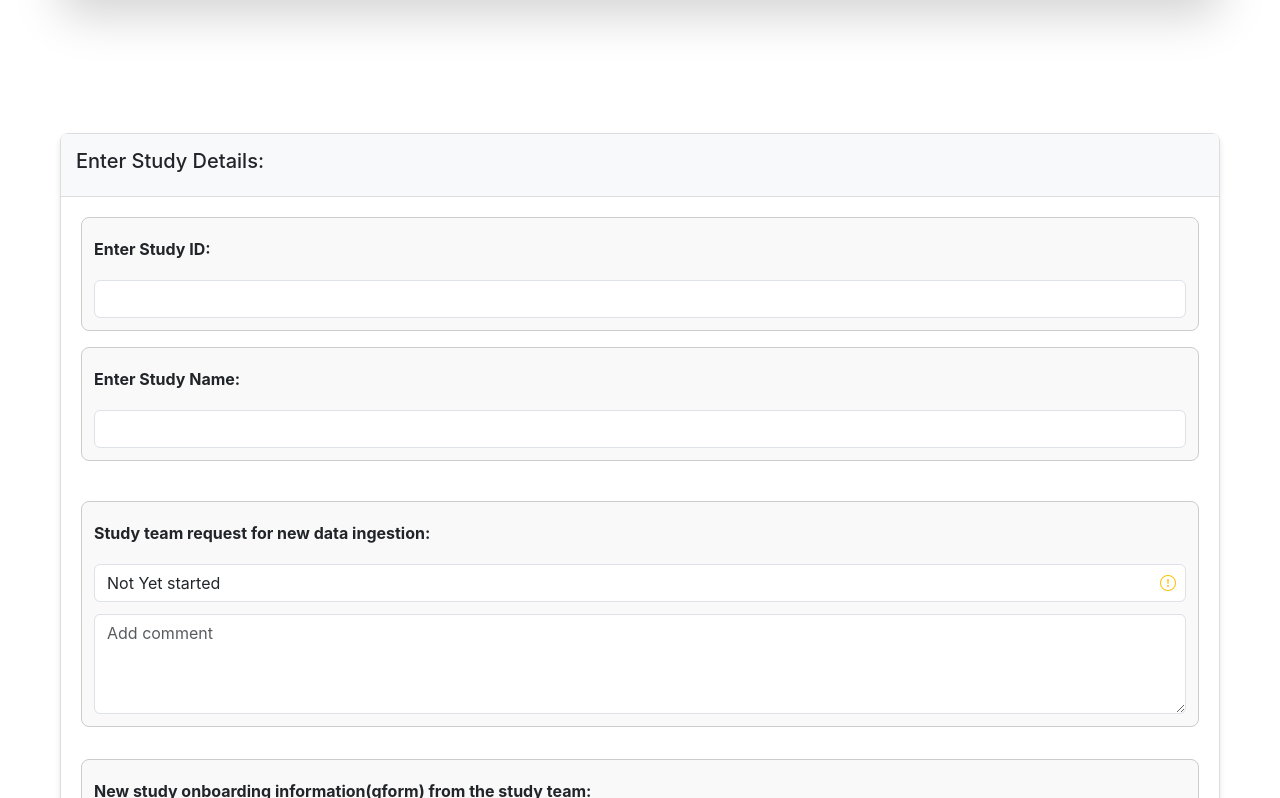
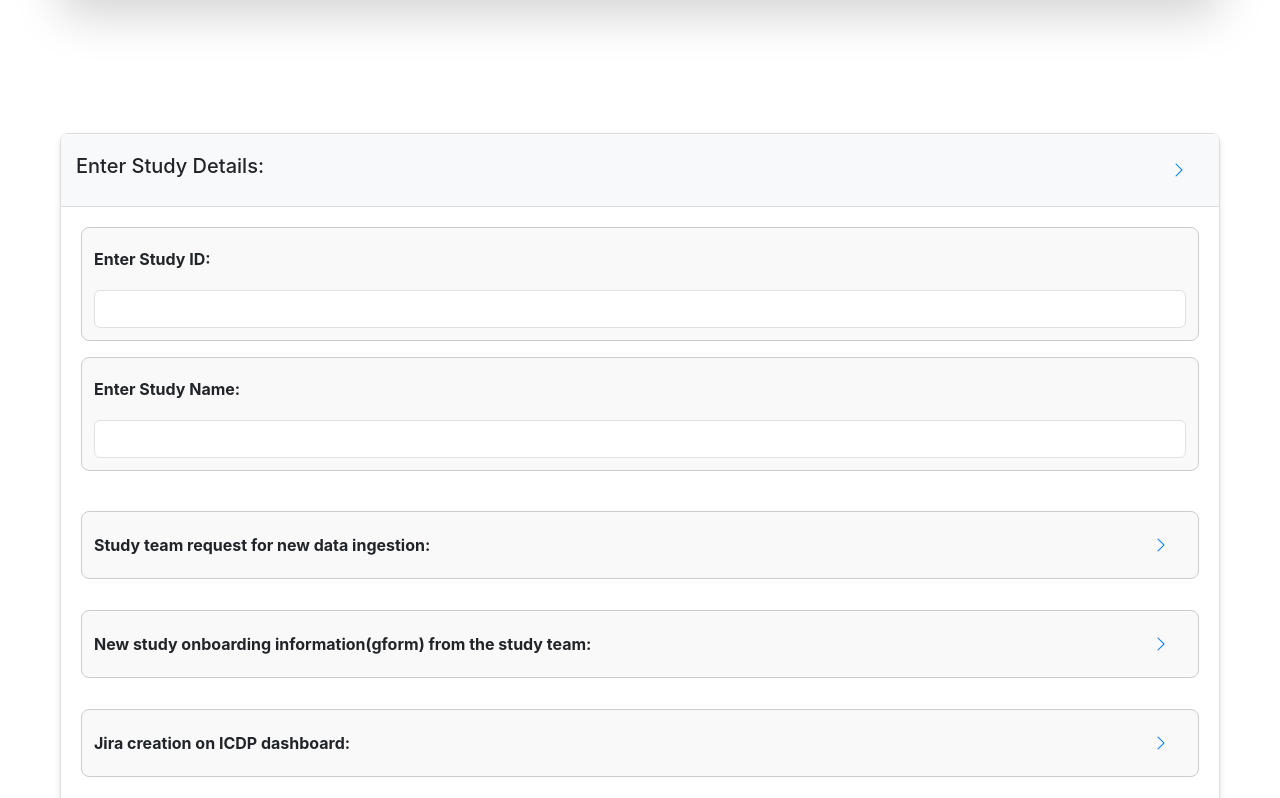
Before and after one commit to BokkaRakesh/IDPproject_client, an Angular app: page /study-details in a window 1280 px wide. Shown: the part 322-1120 px from the top of the page. Built offline with nearby package versions, Linux system fonts and the light colour scheme.

Commit message:
new study hide status done

```diff
--- a/src/study-details/study-form/study-form.component.html
+++ b/src/study-details/study-form/study-form.component.html
@@ -1,6 +1,9 @@
 <div class="card">
-  <div class="card-header">
+  <div class="card-header d-flex justify-content-between align-items-center">
     <h5>Enter Study Details:</h5>
+    <button type="button" class="btn btn-link" (click)="toggleAllFields()">
+      <i class="bi" [ngClass]="isAllExpanded ? 'bi-chevron-down' : 'bi-chevron-right'"></i>
+    </button>
   </div>
   <div class="card-body">
     <form [formGroup]="studyForm" (ngSubmit)="onSubmit()">
@@ -16,52 +19,57 @@
       <!-- Study Name -->
       <div class="form-group bordered-block">
         <label for="studyName" class="col-form-label fw-bold">Enter Study Name:</label>
-        <input id="studyName" formControlName="studyName" class="form-control input-block"/>
+        <input id="studyName" formControlName="studyName" class="form-control input-block" />
       </div>
 
       <!-- Validation Messages -->
-      <div
-        *ngIf="studyForm.errors?.['requiredOne'] &&
-        (studyForm.controls['studyId'].touched || studyForm.controls['studyName'].touched)"
-        class="text-danger"
-      >
+      <div *ngIf="studyForm.errors?.['requiredOne'] &&
+        (studyForm.controls['studyId'].touched || studyForm.controls['studyName'].touched)" class="text-danger">
         At least one of Study ID or Study Name is required.
       </div>
 
       <!-- Space between Study ID/Name and dynamic fields -->
       <br />
-
-      <!-- Dynamic Fields -->
+      <!-- Dynamic Fields Section -->
       <div class="form-container">
         <div *ngFor="let field of fields" class="form-group bordered-block">
+          <div class="d-flex align-items-center justify-content-between">
             <label class="col-form-label fw-bold">{{ field.label }}:</label>
+            <button type="button" class="btn btn-link" (click)="toggleExpand(field.key)">
+              <i class="bi" [ngClass]="isFieldExpanded[field.key] ? 'bi-chevron-down' : 'bi-chevron-right'"></i>
+            </button>
+          </div>
+
+          <!-- Status and Comments Section (Expand/Collapse) -->
+          <div *ngIf="isFieldExpanded[field.key]">
+            <!-- Status Dropdown -->
             <div class="field-container">
-            <select
-              [formControlName]="field.key"
-              class="form-control input-block"
-              (change)="onStatusChange(field.key, $event)"
-            >
+              <select [formControlName]="field.key" class="form-control input-block"
+                (change)="onStatusChange(field.key, $event)">
                 <option *ngFor="let option of statusOptions" [value]="option.value">
                   {{ option.label }}
                 </option>
               </select>
               <i class="status-icon" [class]="statusIcons[field.key]"></i>
             </div>
-          <textarea
-            placeholder="Add comment"
-            [formControlName]="field.key + '_comment'"
-            class="form-control text-area-block"
-          ></textarea>
+
+            <!-- Expandable Comment Section -->
+            <div class="comment-section">
+              <button type="button" class="btn btn-link" (click)="toggleComment(field.key)">
+                <i class="bi" [ngClass]="commentExpanded[field.key] ? 'bi-chevron-down' : 'bi-chevron-right'"></i>
+                Comments
+              </button>
+
+              <textarea *ngIf="commentExpanded[field.key]" placeholder="Add comment"
+                [formControlName]="field.key + '_comment'" class="form-control text-area-block"></textarea>
+            </div>
+          </div>
         </div>
       </div>
 
       <!-- Submit Button -->
       <div class="form-actions">
-        <button
-          type="submit"
-          [disabled]="isSubmitDisabled()"
-          class="btn btn-primary"
-        >
+        <button type="submit" [disabled]="isSubmitDisabled()" class="btn btn-primary">
           Submit
         </button>
       </div>
--- a/src/study-details/study-form/study-form.component.scss
+++ b/src/study-details/study-form/study-form.component.scss
@@ -75,3 +75,28 @@
   font-size: 14px;
   border-radius: 4px;
 }
+
+.comment-section {
+  margin-top: 10px;
+
+  .btn-link {
+    text-decoration: none;
+    font-size: 14px;
+    color: #007bff;
+  }
+}
+.card-header {
+  position: relative;
+}
+
+.btn-link {
+  text-decoration: none;
+  font-size: 16px;
+  color: #007bff;
+}
+
+.form-container {
+  .form-group {
+    margin-bottom: 15px;
+  }
+}
--- a/src/study-details/study-form/study-form.component.ts
+++ b/src/study-details/study-form/study-form.component.ts
@@ -17,6 +17,9 @@ import { StudyField, StudyFields } from "../interfaces/studyFile.interface";
 export class StudyFormComponent implements OnInit {
   studyForm!: FormGroup;
   statusIcons: { [key: string]: string } = {};
+  isFieldExpanded: { [key: string]: boolean } = {};  // Track expanded fields
+  commentExpanded: { [key: string]: boolean } = {};  // Track expanded comments
+  isAllExpanded = false; // Track global expand/collapse state
   @Input() mode: 'new' | 'existing' = 'new';
 
   statusOptions = [
@@ -207,4 +210,18 @@ export class StudyFormComponent implements OnInit {
     // Button is enabled if either one is valid
     return !(studyIdValid || studyNameValid);
   }
+
+  toggleExpand(key: string): void {
+    this.isFieldExpanded[key] = !this.isFieldExpanded[key];
+  }
+
+  toggleComment(key: string): void {
+    this.commentExpanded[key] = !this.commentExpanded[key];
+  }
+  toggleAllFields(): void {
+    this.isAllExpanded = !this.isAllExpanded;
+    for (const field of this.fields) {
+      this.isFieldExpanded[field.key] = this.isAllExpanded;
+    }
+  }
 }
```
Lines whose indentation alone changed are shown as unchanged.
